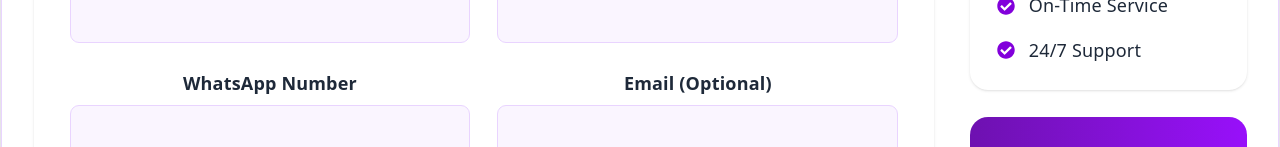
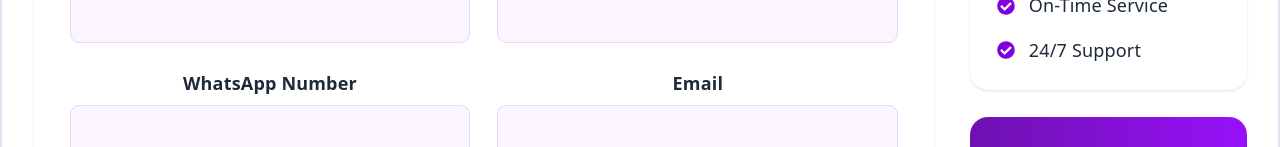
Before and after one commit to VAISHNAVINP99/Rylo-, a React (Vite) app in the folder rylo-frontend/: page /booking/1 in a window 1280 px wide. Shown: the part 653-800 px from the top of the page. Built offline with nearby package versions, Linux system fonts and the light colour scheme; no server answers.

Commit message:
job application corrected

```diff
--- a/rylo-frontend/src/pages/Booking.jsx
+++ b/rylo-frontend/src/pages/Booking.jsx
@@ -174,7 +174,7 @@ const handleSubmit = async (e) => {
                 {/* Email */}
                 <div>
                   <label className="font-semibold block mb-2">
-                    Email (Optional)
+                    Email
                   </label>
 
                   <input
```
